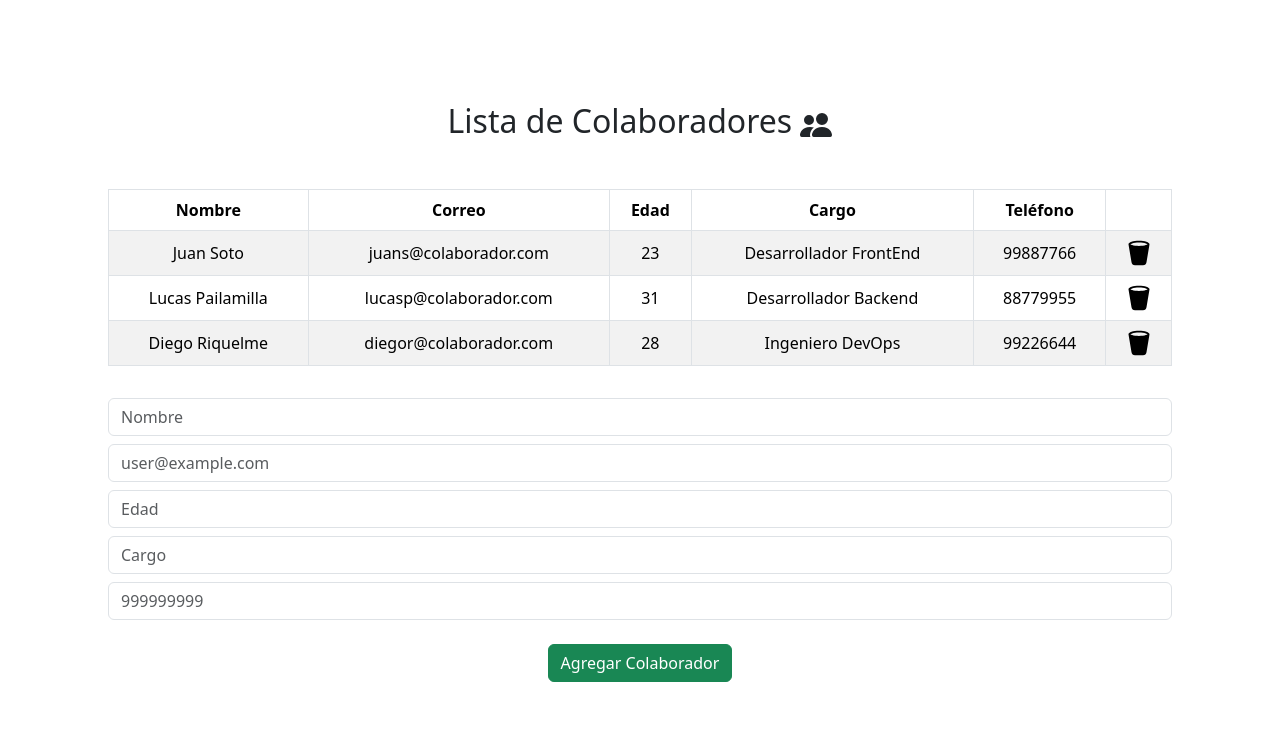
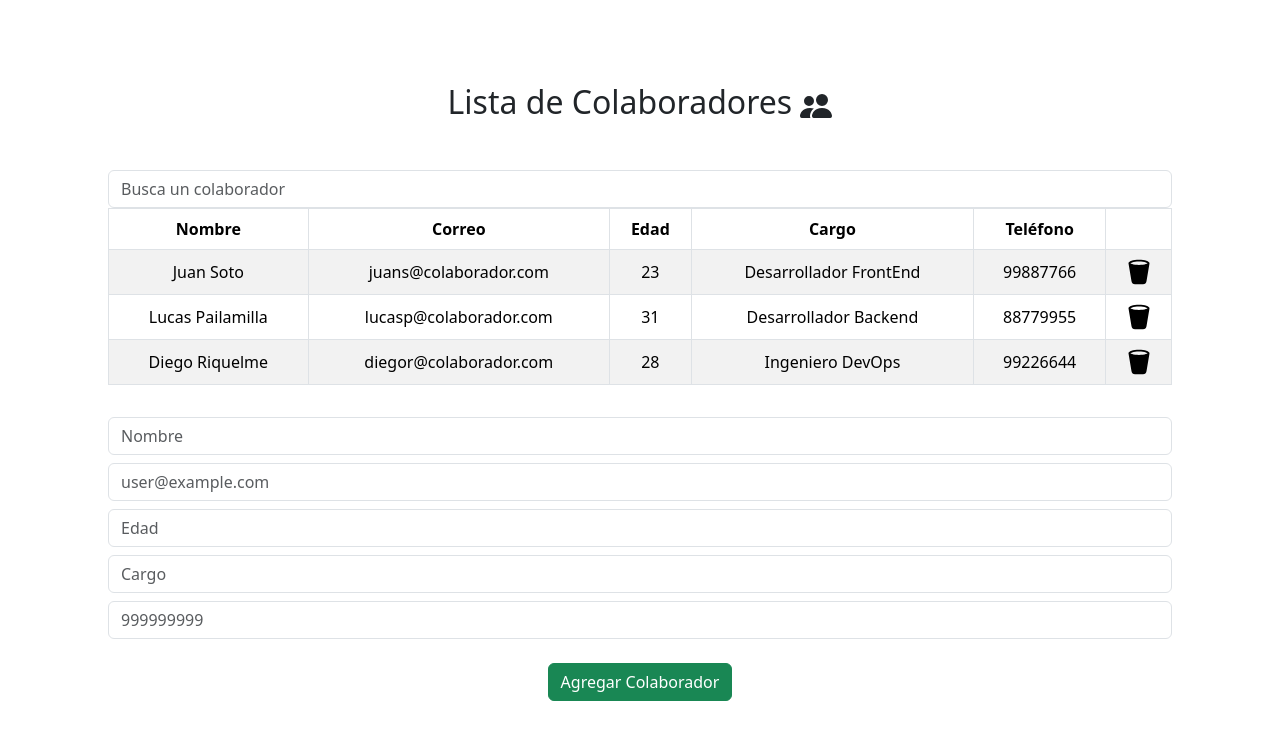
Before and after one commit to pelafustan/intro_react-challenge_03, a React (Vite) app: page / in a window 1280 px wide. Shown: the top 740 px of the page. Built offline with nearby package versions, Linux system fonts and the light colour scheme.

Commit message:
Agrega props y form al componente Buscador

```diff
--- a/src/components/Buscador.jsx
+++ b/src/components/Buscador.jsx
@@ -1,3 +1,34 @@
-const Buscador = () => {};
+import { Form } from 'react-bootstrap';
+
+const Buscador = ({ colaboradores, setColaboradoresFiltered }) => {
+
+    const inputHandler = (e) => {
+        const buscarPalabra = e.target.value.toLowerCase()
+        const resultado = colaboradores.filter(
+            (usuario) =>
+                usuario.nombre.toLowerCase().includes(buscarPalabra) ||
+                usuario.correo.toLowerCase().includes(buscarPalabra) ||
+                usuario.edad.toLowerCase().includes(buscarPalabra) ||
+                usuario.cargo.toLowerCase().includes(buscarPalabra) ||
+                usuario.telefono.toLowerCase().includes(buscarPalabra)
+        );
+
+        setColaboradoresFiltered(resultado);
+
+    };
+
+    return (
+        <div className="buscador col-12 col-md6">
+            <Form.Control
+                type="text"
+                name="buscador"
+                id="buscador"
+                placeholder="Busca un colaborador"
+                className="form-control mn-3"
+                onChange={inputHandler}
+            />
+        </div>
+    );
+};
 
 export default Buscador;
```
